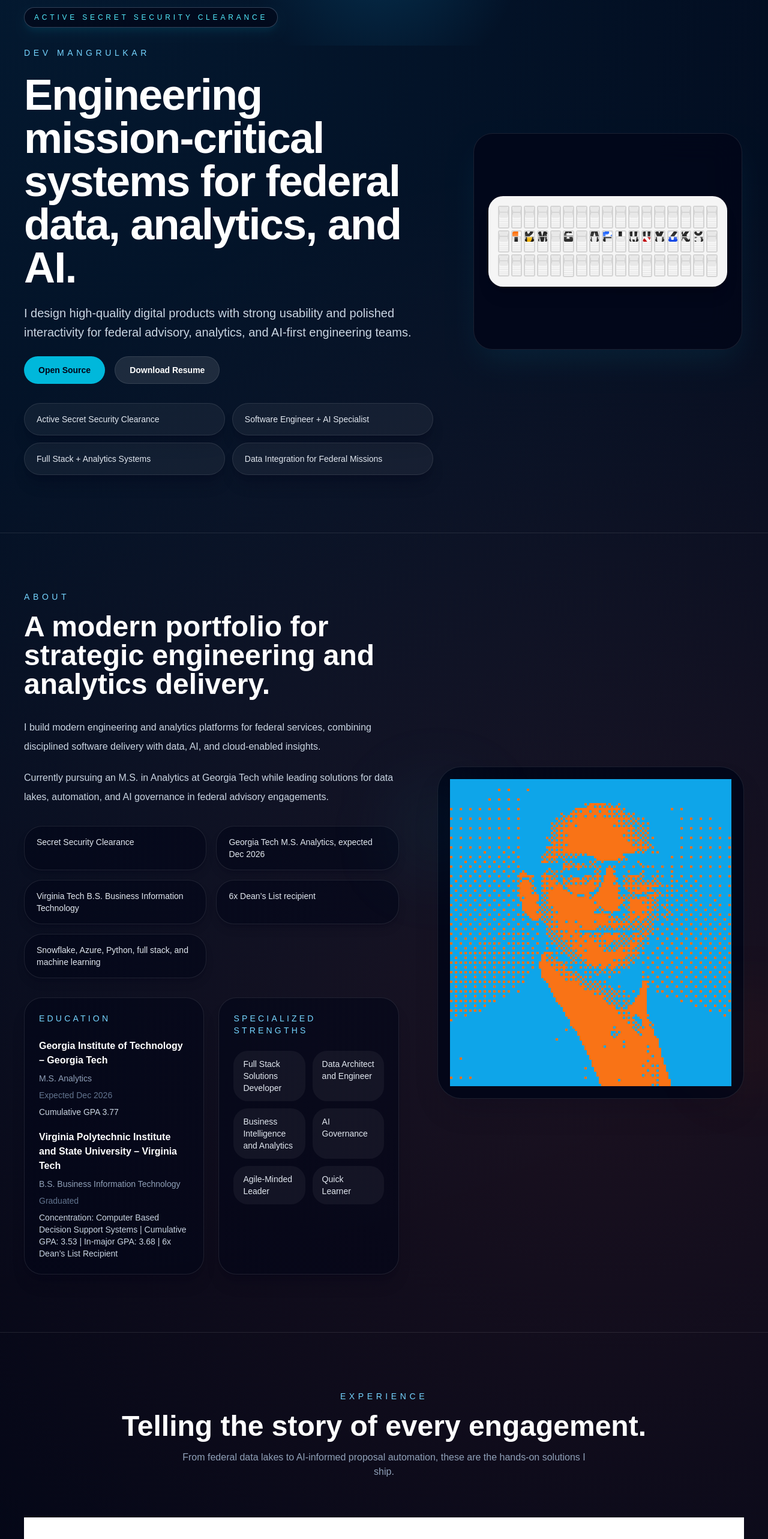
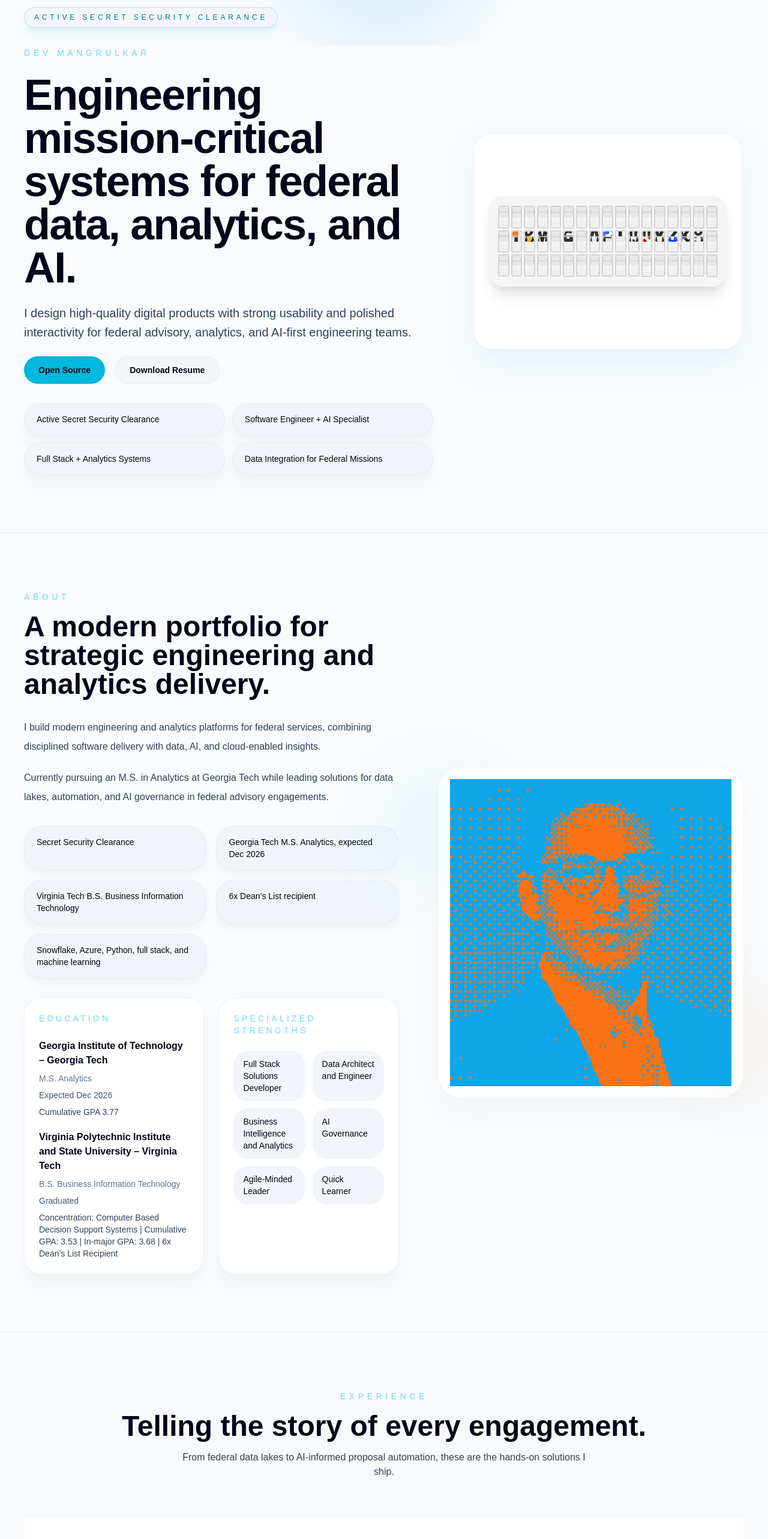
Before and after one commit to dmangokart/portfolio, a Next.js app in the folder portfolio/my-portfolio-app/: page / in a window 1280 px wide. Shown: the part 200-2766 px from the top of the page at 60% size. Built offline with nearby package versions, Linux system fonts and the light colour scheme.

Commit message:
good version

```diff
--- a/portfolio/my-portfolio-app/src/app/page.tsx
+++ b/portfolio/my-portfolio-app/src/app/page.tsx
@@ -21,8 +21,8 @@ import {
 function listToMarkup(items: string[]) {
   return (
     <ul className="space-y-3 text-sm text-slate-300">
-      {items.map((item) => (
-        <li key={item} className="flex gap-3 leading-6">
+      {items.map((item, idx) => (
+        <li key={`${item}-${idx}`} className="flex gap-3 leading-6">
           <span className="mt-1 inline-flex h-2 w-2 rounded-full bg-cyan-400" />
           <span>{item}</span>
         </li>
@@ -38,8 +38,8 @@ export default function Home() {
       <div className="space-y-4 text-sm leading-7 text-slate-300">
         <p className="font-medium text-slate-100">{item.timeframe}</p>
         <ul className="space-y-3 list-disc pl-5">
-          {item.bullets.map((bullet) => (
-            <li key={bullet}>{bullet}</li>
+          {item.bullets.map((bullet, idx) => (
+            <li key={`${bullet}-${idx}`}>{bullet}</li>
           ))}
         </ul>
       </div>
@@ -47,13 +47,13 @@ export default function Home() {
   }));
 
   const internshipCards = internships.map((item) => (
-    <article key={item.title} className="rounded-3xl border border-white/10 bg-slate-950/70 p-6 shadow-2xl">
+    <article key={item.title} className="rounded-3xl border border-slate-200/60 bg-white/90 p-6 shadow-2xl shadow-slate-200/30 dark:border-white/10 dark:bg-slate-950/70 dark:shadow-slate-950/20">
       <p className="text-sm uppercase tracking-[0.3em] text-cyan-300">{item.subtitle}</p>
-      <h3 className="mt-4 text-2xl font-semibold text-white">{item.title}</h3>
-      <p className="mt-2 text-sm text-slate-400">{item.timeframe}</p>
-      <ul className="mt-4 space-y-3 text-slate-300 text-sm leading-7 list-disc pl-5">
-        {item.bullets.map((bullet) => (
-          <li key={bullet}>{bullet}</li>
+      <h3 className="mt-4 text-2xl font-semibold text-slate-950 dark:text-white">{item.title}</h3>
+      <p className="mt-2 text-sm text-slate-600 dark:text-slate-400">{item.timeframe}</p>
+      <ul className="mt-4 space-y-3 text-slate-700 text-sm leading-7 list-disc pl-5 dark:text-slate-300">
+        {item.bullets.map((bullet, idx) => (
+          <li key={`${bullet}-${idx}`}>{bullet}</li>
         ))}
       </ul>
     </article>
@@ -73,7 +73,7 @@ export default function Home() {
         href={resource.href}
         target={resource.external ? "_blank" : undefined}
         rel={resource.external ? "noreferrer" : undefined}
-        className="relative mt-6 inline-flex w-max rounded-full bg-white/10 px-5 py-3 text-sm font-semibold text-white ring-1 ring-white/15 transition hover:bg-white/20"
+        className="relative mt-6 inline-flex w-max rounded-full border border-slate-200/40 bg-slate-100/90 px-5 py-3 text-sm font-semibold text-slate-950 ring-1 ring-slate-200/30 transition hover:bg-slate-200 dark:border-white/15 dark:bg-white/10 dark:text-white dark:ring-white/15 dark:hover:bg-white/20"
       >
         {resource.action}
       </a>
@@ -81,20 +81,26 @@ export default function Home() {
   ));
 
   return (
-    <div className="relative overflow-hidden bg-[radial-gradient(circle_at_top_left,rgba(14,165,233,0.12),transparent_25%),radial-gradient(circle_at_80%_20%,rgba(248,113,113,0.1),transparent_20%),linear-gradient(180deg,#020617_0%,#050816_100%)] text-foreground">
+    <div
+      className="relative overflow-hidden text-foreground"
+      style={{
+        backgroundColor: "var(--background)",
+        backgroundImage: "var(--hero-bg)",
+      }}
+    >
       <section id="hero" className="relative min-h-screen px-6 py-24 lg:px-10">
         <div className="absolute inset-x-0 top-0 h-40 bg-[radial-gradient(circle_at_top,rgba(14,165,233,0.18),transparent_35%)]" />
         <div className="mx-auto grid max-w-7xl gap-16 xl:grid-cols-[1.2fr_0.8fr] xl:items-center">
           <div className="space-y-8">
-            <div className="inline-flex items-center gap-3 rounded-full border border-slate-500/50 bg-slate-950/70 px-4 py-2 text-xs uppercase tracking-[0.4em] text-cyan-300 shadow-lg shadow-cyan-500/10">
+            <div className="inline-flex items-center gap-3 rounded-full border border-slate-300/70 bg-slate-100/80 px-4 py-2 text-xs uppercase tracking-[0.4em] text-cyan-700 shadow-lg shadow-cyan-500/10 dark:border-slate-700/60 dark:bg-slate-950/70 dark:text-cyan-300">
               {contact.clearance}
             </div>
             <div className="space-y-6">
               <p className="text-sm uppercase tracking-[0.4em] text-sky-300">Dev Mangrulkar</p>
-              <h1 className="max-w-4xl text-5xl font-semibold tracking-tight text-white sm:text-6xl lg:text-7xl">
+              <h1 className="max-w-4xl text-5xl font-semibold tracking-tight text-slate-950 dark:text-white sm:text-6xl lg:text-7xl">
                 Engineering mission-critical systems for federal data, analytics, and AI.
               </h1>
-              <p className="max-w-3xl text-lg leading-8 text-slate-300 sm:text-xl">
+              <p className="max-w-3xl text-lg leading-8 text-slate-700 dark:text-slate-300 sm:text-xl">
                 I design high-quality digital products with strong usability and polished interactivity for federal advisory,
                 analytics, and AI-first engineering teams.
               </p>
@@ -108,7 +114,7 @@ export default function Home() {
                 <a
                   href={contact.resumePdf}
                   target="_blank"
-                  className="inline-flex items-center justify-center rounded-full border border-white/10 bg-white/10 px-6 py-3 text-sm font-semibold text-white transition hover:bg-white/20"
+                  className="inline-flex items-center justify-center rounded-full border border-slate-200/60 bg-slate-100/90 px-6 py-3 text-sm font-semibold text-slate-950 transition hover:bg-slate-200 dark:border-white/10 dark:bg-white/10 dark:text-white dark:hover:bg-white/20"
                 >
                   Download Resume
                 </a>
@@ -118,7 +124,7 @@ export default function Home() {
               {heroPhrases.map((phrase) => (
                 <div
                   key={phrase}
-                  className="rounded-3xl border border-white/10 bg-white/5 px-5 py-4 text-sm text-slate-200 shadow-xl shadow-slate-950/20"
+                  className="rounded-3xl border border-slate-200/60 bg-slate-100 px-5 py-4 text-sm text-slate-950 shadow-xl shadow-slate-200/30 dark:border-white/10 dark:bg-white/5 dark:text-slate-200 dark:shadow-slate-950/20"
                 >
                   {phrase}
                 </div>
@@ -127,23 +133,23 @@ export default function Home() {
           </div>
 
           <div className="flex justify-center">
-            <div className="w-full max-w-md rounded-[2rem] border border-white/10 bg-slate-950/80 p-6 shadow-2xl shadow-cyan-500/10 backdrop-blur-xl">
+            <div className="w-full max-w-md rounded-[2rem] border border-slate-200/60 bg-white/90 p-6 shadow-2xl shadow-cyan-500/10 backdrop-blur-xl dark:border-white/10 dark:bg-slate-950/80">
               <TextFlippingBoardHero />
             </div>
           </div>
         </div>
       </section>
 
-      <section id="about" className="relative border-t border-white/10 px-6 py-24 lg:px-10">
+      <section id="about" className="relative border-t border-slate-200/60 px-6 py-24 lg:px-10 dark:border-white/10">
         <div className="mx-auto grid max-w-7xl gap-16 lg:grid-cols-[1.1fr_0.9fr] lg:items-center">
           <div className="space-y-8">
             <div className="space-y-4">
               <p className="text-sm uppercase tracking-[0.4em] text-sky-300">About</p>
-              <h2 className="text-4xl font-semibold text-white sm:text-5xl">A modern portfolio for strategic engineering and analytics delivery.</h2>
+              <h2 className="text-4xl font-semibold text-slate-950 dark:text-white sm:text-5xl">A modern portfolio for strategic engineering and analytics delivery.</h2>
             </div>
-            <div className="space-y-5 text-slate-300">
-              {aboutText.map((paragraph) => (
-                <p key={paragraph} className="text-base leading-8">
+            <div className="space-y-5 text-slate-700 dark:text-slate-300">
+              {aboutText.map((paragraph, idx) => (
+                <p key={`${paragraph}-${idx}`} className="text-base leading-8">
                   {paragraph}
                 </p>
               ))}
@@ -152,33 +158,33 @@ export default function Home() {
               {aboutHighlights.map((highlight) => (
                 <div
                   key={highlight}
-                  className="rounded-3xl border border-white/10 bg-slate-950/60 px-5 py-4 text-sm text-slate-200 shadow-lg shadow-slate-950/20"
+                  className="rounded-3xl border border-slate-200/60 bg-slate-100 px-5 py-4 text-sm text-slate-950 shadow-lg shadow-slate-200/30 dark:border-white/10 dark:bg-slate-950/60 dark:text-slate-200 dark:shadow-slate-950/20"
                 >
                   {highlight}
                 </div>
               ))}
             </div>
             <div className="grid gap-6 lg:grid-cols-2">
-              <div className="rounded-3xl border border-white/10 bg-slate-950/60 p-6 shadow-xl shadow-slate-950/20">
+              <div className="rounded-3xl border border-slate-200/60 bg-white/90 p-6 shadow-xl shadow-slate-200/30 dark:border-white/10 dark:bg-slate-950/60 dark:shadow-slate-950/20">
                 <p className="text-sm uppercase tracking-[0.3em] text-sky-300">Education</p>
                 <div className="mt-6 space-y-5">
                   {education.map((item) => (
                     <div key={item.institution} className="space-y-2">
-                      <p className="text-base font-semibold text-white">{item.institution}</p>
-                      <p className="text-sm text-slate-400">{item.degree}</p>
-                      <p className="text-sm text-slate-500">{item.timeframe}</p>
-                      <p className="text-sm text-slate-300">{item.details}</p>
+                      <p className="text-base font-semibold text-slate-950 dark:text-white">{item.institution}</p>
+                      <p className="text-sm text-slate-500 dark:text-slate-400">{item.degree}</p>
+                      <p className="text-sm text-slate-600 dark:text-slate-500">{item.timeframe}</p>
+                      <p className="text-sm text-slate-700 dark:text-slate-300">{item.details}</p>
                     </div>
                   ))}
                 </div>
               </div>
-              <div className="rounded-3xl border border-white/10 bg-slate-950/60 p-6 shadow-xl shadow-slate-950/20">
+              <div className="rounded-3xl border border-slate-200/60 bg-white/90 p-6 shadow-xl shadow-slate-200/30 dark:border-white/10 dark:bg-slate-950/60 dark:shadow-slate-950/20">
                 <p className="text-sm uppercase tracking-[0.3em] text-sky-300">Specialized strengths</p>
-                <div className="mt-6 grid gap-3 text-sm text-slate-300 sm:grid-cols-2">
+                <div className="mt-6 grid gap-3 text-sm text-slate-700 sm:grid-cols-2 dark:text-slate-300">
                   {proficiencies.map((skill) => (
                     <span
                       key={skill}
-                      className="rounded-2xl bg-white/5 px-4 py-3 text-left text-slate-200"
+                      className="rounded-2xl bg-slate-100 px-4 py-3 text-left text-slate-950 dark:bg-white/5 dark:text-slate-200"
                     >
                       {skill}
                     </span>
@@ -191,7 +197,7 @@ export default function Home() {
           <div className="relative">
             <div className="absolute -left-16 top-10 h-32 w-32 rounded-full bg-cyan-500/10 blur-3xl" />
             <div className="absolute -right-16 bottom-10 h-28 w-28 rounded-full bg-orange-500/10 blur-3xl" />
-            <div className="overflow-hidden rounded-[2.5rem] border border-white/10 bg-slate-950/90 p-5 shadow-2xl shadow-slate-950/20">
+            <div className="overflow-hidden rounded-[2.5rem] border border-slate-200/60 bg-white/90 p-5 shadow-2xl shadow-slate-200/30 dark:border-white/10 dark:bg-slate-950/90 dark:shadow-slate-950/20">
               <DitherShader
                 src="/headshot%202025%20copy.png"
                 colorMode="duotone"
@@ -206,12 +212,12 @@ export default function Home() {
         </div>
       </section>
 
-      <section id="experiences" className="relative border-t border-white/10 px-6 py-24 lg:px-10">
+      <section id="experiences" className="relative border-t border-slate-200/60 bg-slate-50/70 px-6 py-24 lg:px-10 text-slate-950 dark:border-white/10 dark:bg-slate-950/20 dark:text-white">
         <div className="mx-auto max-w-7xl">
           <div className="space-y-4 text-center">
             <p className="text-sm uppercase tracking-[0.4em] text-sky-300">Experience</p>
-            <h2 className="text-4xl font-semibold text-white sm:text-5xl">Telling the story of every engagement.</h2>
-            <p className="mx-auto max-w-2xl text-slate-400">
+            <h2 className="text-4xl font-semibold sm:text-5xl">Telling the story of every engagement.</h2>
+            <p className="mx-auto max-w-2xl text-slate-700 dark:text-slate-400">
               From federal data lakes to AI-informed proposal automation, these are the hands-on solutions I ship.
             </p>
           </div>
@@ -226,35 +232,35 @@ export default function Home() {
         </div>
       </section>
 
-      <section id="projects" className="relative border-t border-white/10 px-6 py-24 lg:px-10">
+      <section id="projects" className="relative border-t border-slate-200/60 bg-slate-50/70 px-6 py-24 lg:px-10 text-slate-950 dark:border-white/10 dark:bg-slate-950/20 dark:text-white">
         <div className="mx-auto max-w-7xl">
           <div className="space-y-4 text-center">
             <p className="text-sm uppercase tracking-[0.4em] text-sky-300">Projects & Activities</p>
-            <h2 className="text-4xl font-semibold text-white sm:text-5xl">Projects that span analytics, AI, and product design.</h2>
-            <p className="mx-auto max-w-2xl text-slate-400">
+            <h2 className="text-4xl font-semibold sm:text-5xl">Projects that span analytics, AI, and product design.</h2>
+            <p className="mx-auto max-w-2xl text-slate-700 dark:text-slate-400">
               A curated selection of engineering, research, and mentorship work from across academics and consulting.
             </p>
           </div>
 
           <div className="mt-16 grid gap-6 lg:grid-cols-2">
             {projects.map((project) => (
-              <article key={project.title} className="group rounded-[2rem] border border-white/10 bg-slate-950/75 p-8 shadow-2xl shadow-slate-950/20 transition hover:-translate-y-1 hover:border-cyan-400/40">
+              <article key={project.title} className="group rounded-[2rem] border border-slate-200/60 bg-white/90 p-8 shadow-2xl shadow-slate-200/30 transition hover:-translate-y-1 hover:border-cyan-400/40 dark:border-white/10 dark:bg-slate-950/75 dark:shadow-slate-950/20">
                 <p className="text-xs uppercase tracking-[0.35em] text-cyan-300">{project.category}</p>
-                <h3 className="mt-4 text-3xl font-semibold text-white">{project.title}</h3>
-                <p className="mt-4 text-slate-300 leading-7">{project.description}</p>
-                <p className="mt-6 text-sm text-slate-400">{project.highlight}</p>
+                <h3 className="mt-4 text-3xl font-semibold text-slate-950 dark:text-white">{project.title}</h3>
+                <p className="mt-4 text-slate-700 dark:text-slate-300 leading-7">{project.description}</p>
+                <p className="mt-6 text-sm text-slate-600 dark:text-slate-400">{project.highlight}</p>
               </article>
             ))}
           </div>
         </div>
       </section>
 
-      <section id="open-source" className="relative border-t border-white/10 px-6 py-24 lg:px-10">
+      <section id="open-source" className="relative border-t border-slate-200/60 bg-slate-50/70 px-6 py-24 lg:px-10 text-slate-950 dark:border-white/10 dark:bg-slate-950/20 dark:text-white">
         <div className="mx-auto max-w-7xl">
           <div className="space-y-4 text-center">
             <p className="text-sm uppercase tracking-[0.4em] text-sky-300">Open Source</p>
-            <h2 className="text-4xl font-semibold text-white sm:text-5xl">Interactive code, downloads, and source discovery.</h2>
-            <p className="mx-auto max-w-2xl text-slate-400">
+            <h2 className="text-4xl font-semibold sm:text-5xl">Interactive code, downloads, and source discovery.</h2>
+            <p className="mx-auto max-w-2xl text-slate-700 dark:text-slate-400">
               A composable space to explore GitHub work, download the resume, and discover the tools behind the portfolio.
             </p>
           </div>
@@ -265,26 +271,26 @@ export default function Home() {
         </div>
       </section>
 
-      <section id="contact" className="relative border-t border-white/10 px-6 py-24 lg:px-10">
+      <section id="contact" className="relative border-t border-slate-200/60 px-6 py-24 lg:px-10 dark:border-white/10">
         <div className="mx-auto max-w-6xl text-center">
           <p className="text-sm uppercase tracking-[0.4em] text-sky-300">Contact</p>
-          <h2 className="mt-4 text-4xl font-semibold text-white sm:text-5xl">Let’s build the next generation of federal analytics and AI systems.</h2>
-          <p className="mx-auto mt-6 max-w-2xl text-slate-400">
+          <h2 className="mt-4 text-4xl font-semibold text-slate-950 dark:text-white sm:text-5xl">Let’s build the next generation of federal analytics and AI systems.</h2>
+          <p className="mx-auto mt-6 max-w-2xl text-slate-700 dark:text-slate-400">
             I’m available for federal advisory, engineering leadership, and analytics system delivery with an active security clearance.
           </p>
 
           <div className="mt-12 grid gap-6 sm:grid-cols-3">
-            <div className="rounded-[2rem] border border-white/10 bg-slate-950/75 p-8 text-left shadow-2xl shadow-slate-950/20">
+            <div className="rounded-[2rem] border border-slate-200/60 bg-white/90 p-8 text-left shadow-2xl shadow-slate-200/30 dark:border-white/10 dark:bg-slate-950/75 dark:shadow-slate-950/20">
               <p className="text-sm uppercase tracking-[0.3em] text-sky-300">Email</p>
-              <p className="mt-3 text-xl font-semibold text-white">{contact.email}</p>
+              <p className="mt-3 text-xl font-semibold text-slate-950 dark:text-white">{contact.email}</p>
             </div>
-            <div className="rounded-[2rem] border border-white/10 bg-slate-950/75 p-8 text-left shadow-2xl shadow-slate-950/20">
+            <div className="rounded-[2rem] border border-slate-200/60 bg-white/90 p-8 text-left shadow-2xl shadow-slate-200/30 dark:border-white/10 dark:bg-slate-950/75 dark:shadow-slate-950/20">
               <p className="text-sm uppercase tracking-[0.3em] text-sky-300">Phone</p>
-              <p className="mt-3 text-xl font-semibold text-white">{contact.phone}</p>
+              <p className="mt-3 text-xl font-semibold text-slate-950 dark:text-white">{contact.phone}</p>
             </div>
-            <div className="rounded-[2rem] border border-white/10 bg-slate-950/75 p-8 text-left shadow-2xl shadow-slate-950/20">
+            <div className="rounded-[2rem] border border-slate-200/60 bg-white/90 p-8 text-left shadow-2xl shadow-slate-200/30 dark:border-white/10 dark:bg-slate-950/75 dark:shadow-slate-950/20">
               <p className="text-sm uppercase tracking-[0.3em] text-sky-300">Location</p>
-              <p className="mt-3 text-xl font-semibold text-white">{contact.location}</p>
+              <p className="mt-3 text-xl font-semibold text-slate-950 dark:text-white">{contact.location}</p>
             </div>
           </div>
 
@@ -298,7 +304,7 @@ export default function Home() {
             <a
               href={contact.resumePdf}
               target="_blank"
-              className="inline-flex items-center justify-center rounded-full border border-white/10 bg-white/10 px-7 py-3 text-sm font-semibold text-white transition hover:bg-white/20"
+              className="inline-flex items-center justify-center rounded-full border border-slate-200/60 bg-slate-100/90 px-7 py-3 text-sm font-semibold text-slate-950 transition hover:bg-slate-200 dark:border-white/10 dark:bg-white/10 dark:text-white dark:hover:bg-white/20"
             >
               Download CV
             </a>
@@ -306,23 +312,23 @@ export default function Home() {
           </div>
 
           <div className="mt-16 grid gap-4 sm:grid-cols-2 lg:grid-cols-3">
-            <div className="rounded-[2rem] border border-white/10 bg-slate-950/75 p-8 shadow-2xl shadow-slate-950/20">
+            <div className="rounded-[2rem] border border-slate-200/60 bg-white/90 p-8 shadow-2xl shadow-slate-200/30 dark:border-white/10 dark:bg-slate-950/75 dark:shadow-slate-950/20">
               <p className="text-sm uppercase tracking-[0.3em] text-sky-300">Certification</p>
               {listToMarkup(["AI-900 Microsoft Certified: Azure AI Fundamentals", "Certified SAFe 6 Agilist"])}
             </div>
-            <div className="rounded-[2rem] border border-white/10 bg-slate-950/75 p-8 shadow-2xl shadow-slate-950/20">
+            <div className="rounded-[2rem] border border-slate-200/60 bg-white/90 p-8 shadow-2xl shadow-slate-200/30 dark:border-white/10 dark:bg-slate-950/75 dark:shadow-slate-950/20">
               <p className="text-sm uppercase tracking-[0.3em] text-sky-300">Technical Skills</p>
               <div className="mt-5 flex flex-wrap gap-3">
-                {technicalSkills.map((skill) => (
-                  <span key={skill} className="rounded-full bg-white/5 px-4 py-2 text-sm text-slate-200">
+                {technicalSkills.map((skill, idx) => (
+                  <span key={`${skill}-${idx}`} className="rounded-full bg-slate-100 px-4 py-2 text-sm text-slate-950 dark:bg-white/5 dark:text-slate-200">
                     {skill}
                   </span>
                 ))}
               </div>
             </div>
-            <div className="rounded-[2rem] border border-white/10 bg-slate-950/75 p-8 shadow-2xl shadow-slate-950/20">
+            <div className="rounded-[2rem] border border-slate-200/60 bg-white/90 p-8 shadow-2xl shadow-slate-200/30 dark:border-white/10 dark:bg-slate-950/75 dark:shadow-slate-950/20">
               <p className="text-sm uppercase tracking-[0.3em] text-sky-300">Personal note</p>
-              <p className="mt-5 text-sm leading-7 text-slate-300">
+              <p className="mt-5 text-sm leading-7 text-slate-700 dark:text-slate-300">
                 Also a professional drummer and sound engineer with a passion for creative production, rhythm, and technical design.
               </p>
             </div>
--- a/portfolio/my-portfolio-app/src/components/NavBar/NavBarComponent.css
+++ b/portfolio/my-portfolio-app/src/components/NavBar/NavBarComponent.css
@@ -119,6 +119,10 @@
     color: rgb(30 41 59);
   }
 
+  .dark .navbar-link-inactive {
+    color: rgb(226 232 240);
+  }
+
   .navbar-link-inactive:hover {
     background-color: rgba(56, 189, 248, 0.16);
     color: rgb(15 23 42);
--- a/portfolio/my-portfolio-app/src/components/tracing-beam-demo.tsx
+++ b/portfolio/my-portfolio-app/src/components/tracing-beam-demo.tsx
@@ -1,7 +1,5 @@
 "use client";
 import React from "react";
-import { calsans } from "@/fonts/calsans";
-
 import { twMerge } from "tailwind-merge";
 import { TracingBeam } from "@/components/ui/tracing-beam";
 
@@ -15,9 +13,7 @@ export default function TracingBeamDemo() {
               {item.badge}
             </h2>
 
-            <p className={twMerge(calsans.className, "text-xl mb-4")}>
-              {item.title}
-            </p>
+<p className={twMerge("text-xl mb-4")}>{item.title}</p>
 
             <div className="text-sm  prose prose-sm dark:prose-invert">
               {item?.image && (
--- a/portfolio/my-portfolio-app/src/components/ui/timeline.tsx
+++ b/portfolio/my-portfolio-app/src/components/ui/timeline.tsx
@@ -50,7 +50,7 @@ export const Timeline = ({ data }: { data: TimelineEntry[] }) => {
       <div ref={ref} className="relative max-w-7xl mx-auto pb-20">
         {data.map((item, index) => (
           <div
-            key={index}
+            key={`${item.title}-${index}`}
             className="flex justify-start pt-10 md:pt-40 md:gap-10"
           >
             <div className="sticky flex flex-col md:flex-row z-40 items-center top-40 self-start max-w-xs lg:max-w-sm md:w-full">
--- a/portfolio/my-portfolio-app/src/hooks/use-outside-click.tsx
+++ b/portfolio/my-portfolio-app/src/hooks/use-outside-click.tsx
@@ -1,7 +1,7 @@
 import React, { useEffect } from "react";
 
 export const useOutsideClick = (
-  ref: React.RefObject<HTMLDivElement>,
+  ref: React.RefObject<HTMLDivElement | null>,
   callback: Function
 ) => {
   useEffect(() => {
```
Also changed, not shown: portfolio/my-portfolio-app/src/app/globals.css (+12 -0 lines), portfolio/my-portfolio-app/src/components/ui/3d-card.tsx (+24 -22 lines).
